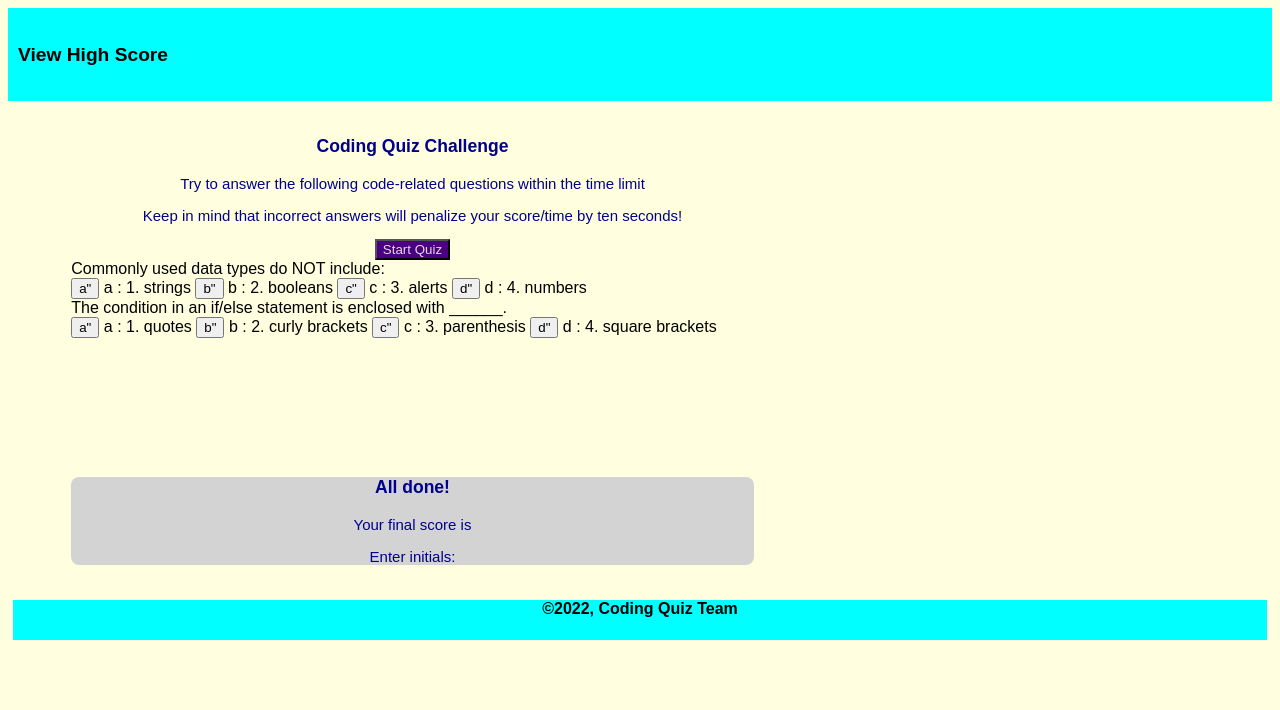
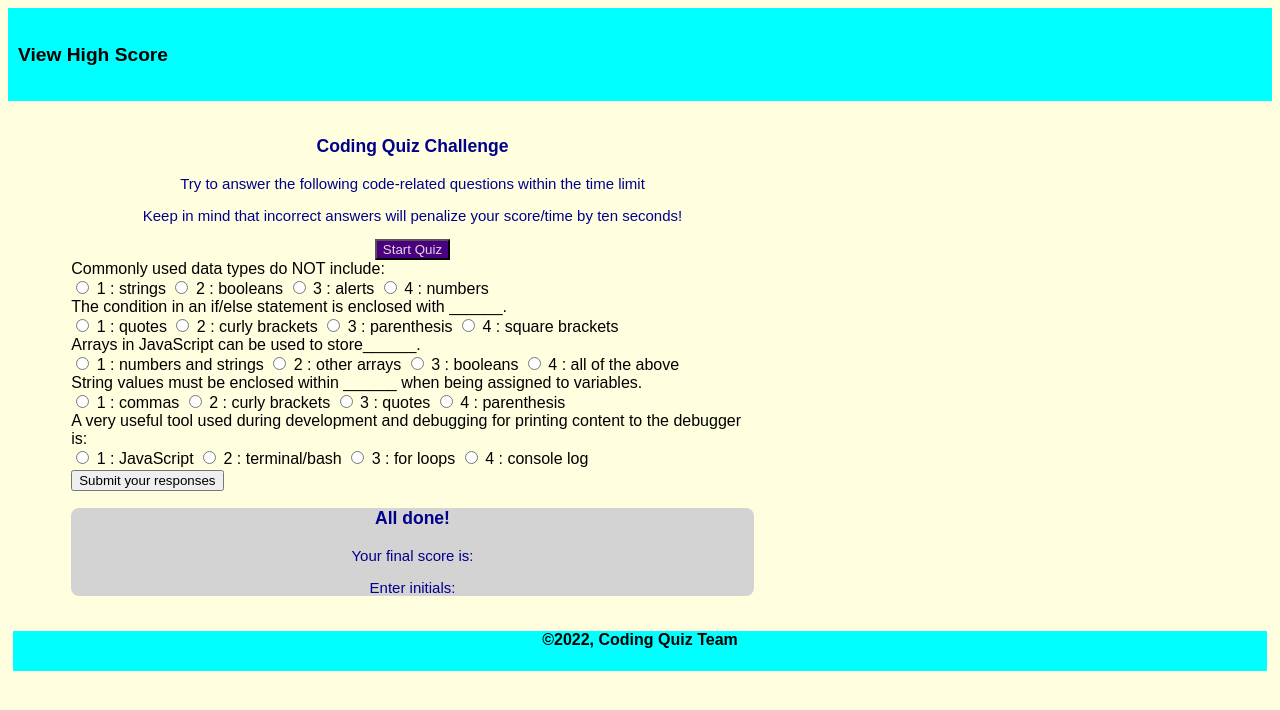
Before and after one commit to cjsmith011/Coding-quiz, a plain HTML site: page index.html in a window 1280 px wide. Drawn offline with Linux system fonts and the light colour scheme.

Commit message:
cleaned up answer arrays and working on results pull

```diff
--- a/assets/script.js
+++ b/assets/script.js
@@ -3,29 +3,62 @@
 var timerEl = document.querySelector('#startbtn');
 var startQuizEl = document.querySelector('#startbtn');
 
-var question1El = document.querySelector('q1options');
+//var question1El = document.querySelector('q1options');
 var quizContainer = document.getElementById("quiz");
+var resultsContainer = document.getElementById("results");
+var submitButton = document.getElementById("submit");
 var myQuestions = [
   {
     question: "Commonly used data types do NOT include:",
     answers: {
-      a: "1. strings",
-      b: "2. booleans",
-      c: "3. alerts",
-      d: "4. numbers"
+      1: "strings",
+      2: "booleans",
+      3: "alerts",
+      4: "numbers"
     },
-    correctAnswer: "c"
+    correctAnswer: "3"
   },
   {
     question: "The condition in an if/else statement is enclosed with ______.",
     answers: {
-      a: "1. quotes",
-      b: "2. curly brackets",
-      c: "3. parenthesis",
-      d: "4. square brackets"
+      1: "quotes",
+      2: "curly brackets",
+      3: "parenthesis",
+      4: "square brackets"
     },
-    correctAnswer: "c"
-  }
+    correctAnswer: "3"
+  },
+  {
+    question: "Arrays in JavaScript can be used to store______.",
+    answers: {
+      1: "numbers and strings",
+      2: "other arrays",
+      3: "booleans",
+      4: "all of the above"
+    },
+    correctAnswer: "4"
+  },
+  {
+    question: "String values must be enclosed within ______ when being assigned to variables.",
+    answers: {
+      1: "commas",
+      2: "curly brackets",
+      3: "quotes",
+      4: "parenthesis"
+    },
+    correctAnswer: "3"
+  },
+  {
+    question: "A very useful tool used during development and debugging for printing content to the debugger is:",
+    answers: {
+      1: "JavaScript",
+      2: "terminal/bash",
+      3: "for loops",
+      4: "console log"
+    },
+    correctAnswer: "4"
+  },
+
 ];
 
 function buildQuiz() {
@@ -36,12 +69,12 @@ function buildQuiz() {
     (currentQuestion, questionNumber) => {
       var answers = [];
 
-      for(letter in currentQuestion.answers){
+      for(number in currentQuestion.answers){
         answers.push(
           `<label>
-          <input type="button" name="question${questionNumber}" value=${letter}">
-          ${letter} :
-          ${currentQuestion.answers[letter]}
+          <input type="radio" class="qbtn" name="question${questionNumber} value=${number}">
+          ${number} :
+          ${currentQuestion.answers[number]}
           </label>`
         );
       }
@@ -54,15 +87,28 @@ function buildQuiz() {
   quizContainer.innerHTML = output.join('');
 }
 
-// var answers1 = ["1.strings", "2.booleans", "3.alerts", "4.numbers"];
-// document.getElementById("answers1Print").innerHTML = answers1;
+function giveResults() {
+  var answerHandlers = quizContainer.querySelectorAll('.answers');
+  let numCorrect = 0;
+  myQuestions.forEach( (currentQuestion,questionNumber) => {
+    var answerHandler = answerHandlers[questionNumber];
+    var selector = `input[name=question${questionNumber}]:checked`;
+    var userAnswer = (answerHandler.querySelector(selector) || {}).value;
 
-// console.log(answers1 [2]);
-// //create clickable event for each answer
+    if(userAnswer === currentQuestion.correctAnswer){
+      numCorrect++;
 
-// //if
+      answerHandlers[questionNumber].style.color = "green";
 
+    } else {
+      answerHandlers[questionNumber].style.color = "darkred";
 
+    }
+
+  });
+    resultsContainer.innerHTML = `${numCorrect} out of ${myQuestions.length}`;
+
+}
 
 // function question1() {
 //   console.log("question 1 is starting");
@@ -159,3 +205,5 @@ function countdown() {
 //build the function that will run the score and allow user input of initials
 
 buildQuiz();
+
+submitButton.addEventListener('click', giveResults);
--- a/assets/style.css
+++ b/assets/style.css
@@ -77,14 +77,24 @@ body {
       flex-wrap: wrap;
       box-shadow: darkslateblue;
         }
-
+.qbtn {
+    background-color: indigo;
+    border-radius: 6px;
+    padding: 8px 12px;
+}
 .qbtn:hover {
     background-color: deepskyblue;
 }
 .qbtn:active {
     font-size: larger;
 }
-
+#answers {
+  flex-wrap: wrap;
+  font-weight: bold;
+}
+#break {
+  height: 10px;
+}
   footer {
       background-color: aqua;
       margin: 5px;
--- a/index.html
+++ b/index.html
@@ -24,6 +24,7 @@
       <button id="startbtn">Start Quiz</button>
     </div>
     <div id="quiz"></div>
+    <div id="break"></div>
     <!--<div class="box">
       <h3>Commonly used data types do NOT include:</h3>
         <div id="answers1Print"></div>
@@ -66,9 +67,10 @@
         <li class="qbtn">4. console log</li>
       </ul>
     </div>-->
+    <button id = "submit">Submit your responses</button>
     <div class="box">
       <h3>All done!</h3>
-     <p>Your final score is</p>
+     <p>Your final score is: <span id = "results"></span></p>
      <p>Enter initials:</p>
     </div>
 
```
Also changed, not shown: 1 other file.
